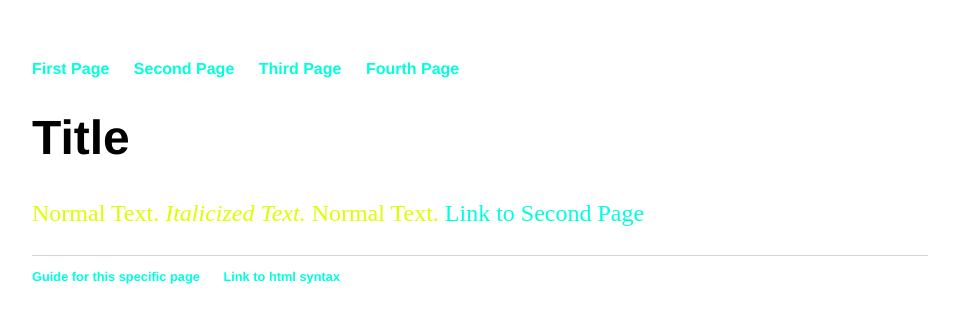
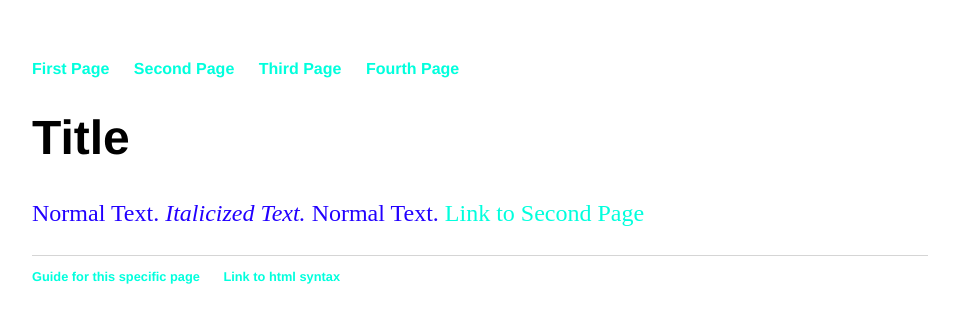
Before and after one commit to ShadowHazel/ShadowHazel.github.io, a Jekyll site: the page built from index.html, in a window 1280 px wide. Shown: the top 323 px of the page, without its empty margins (160-1119 px from the left). Built offline with Jekyll 4.4.1, drawn with Linux system fonts in a browser that asks for light colours.

Commit message:
Update main.css

```diff
--- a/css/main.css
+++ b/css/main.css
@@ -26,7 +26,7 @@ h1 {
 p {
     font-size: 1.5em;
     line-height: 1.4em;
-    color: #df0;
+    color: #20f;
 }
 footer {
     border-top: 1px solid #d5d5d5;
```
